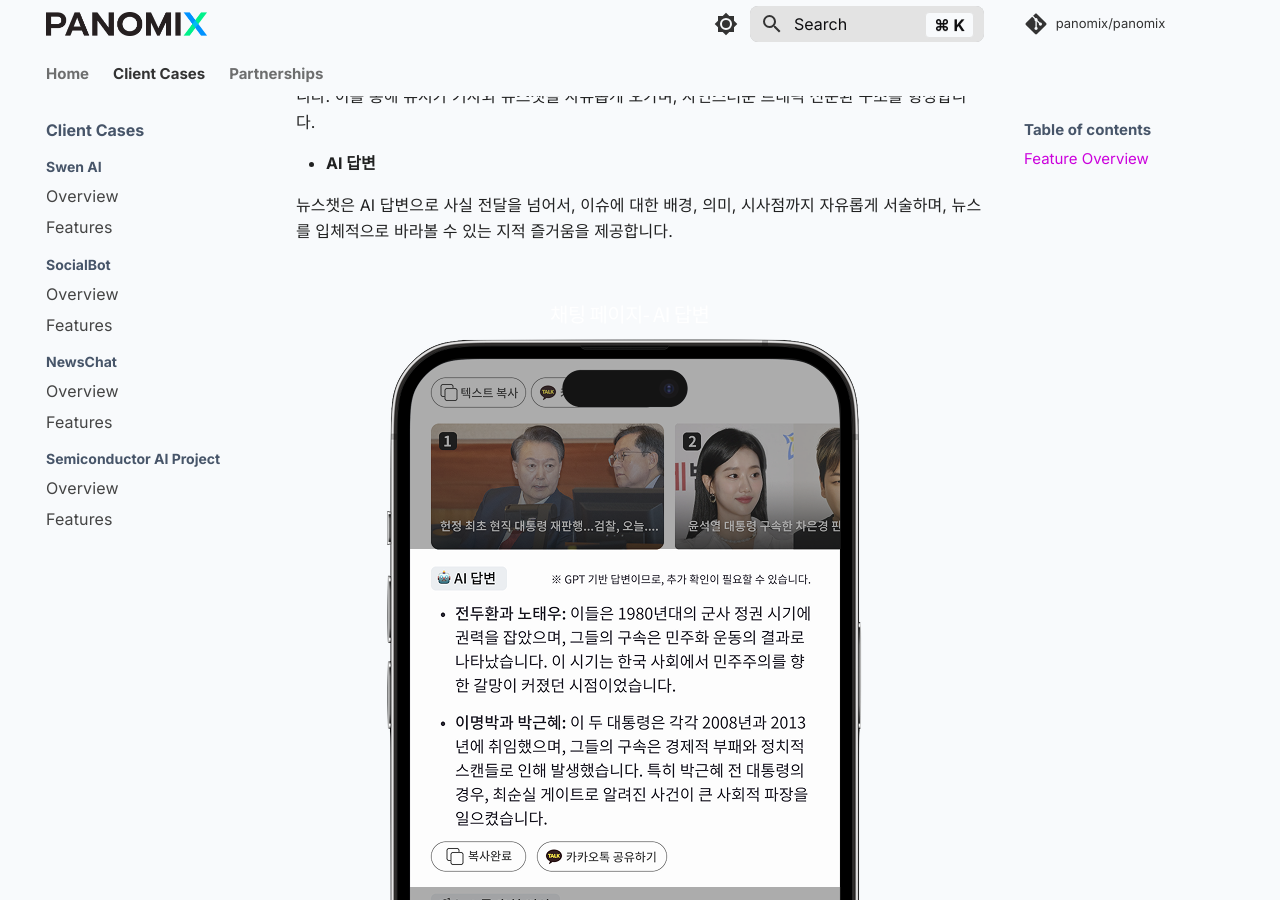
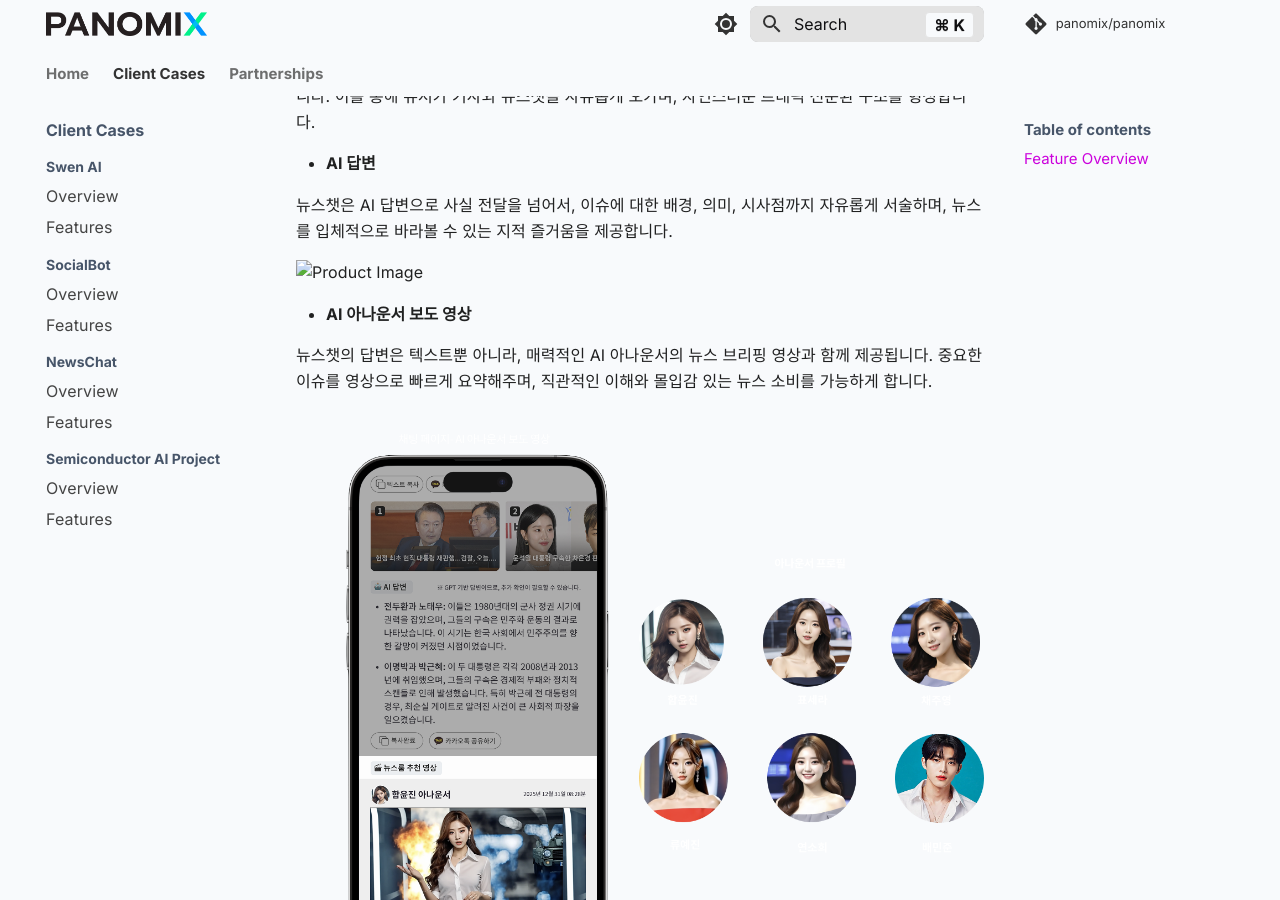
Before and after one commit to panomix/panomix, an MkDocs documentation site: the page built from docs/clients/newschat/features.md, in a window 1280 px wide and 900 px high, scrolled down 1380 px. Built offline with MkDocs 1.6.1 and Material for MkDocs 9.7.7, drawn with Linux system fonts in a browser that asks for light colours; comment, search, counter and statistics services are not loaded.

Commit message:
Update features.md

```diff
--- a/docs/clients/newschat/features.md
+++ b/docs/clients/newschat/features.md
@@ -19,7 +19,7 @@
 
   뉴스챗은 AI 답변으로 사실 전달을 넘어서, 이슈에 대한 배경, 의미, 시사점까지 자유롭게 서술하며, 뉴스를 입체적으로 바라볼 수 있는 지적 즐거움을 제공합니다.
 
-![Product Image](images/AIresponse.png)
+![Product Image](images/airesponse.png)
 
 - **AI 아나운서 보도 영상**
 
```
